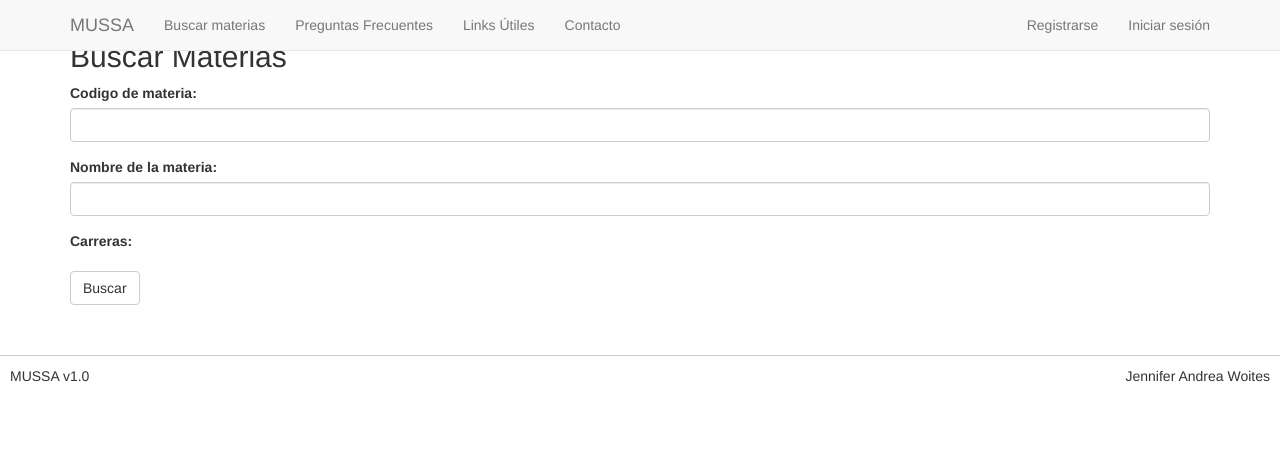
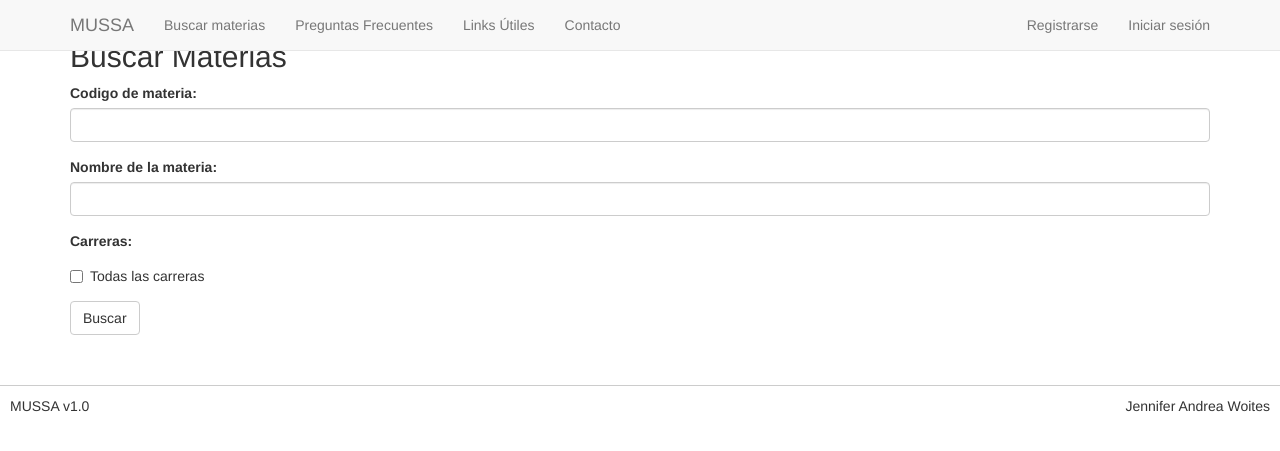
Before and after one commit to jennywoites/MUSSA, a Python web app: template MUSSA_Flask/app/templates/pages/buscar_materias_page.html in a window 1280 px wide. Shown: the top 451 px of the page. Run offline with Jinja, Linux system fonts and the light colour scheme; the template is opened without the code that fills it, so the values that code supplies are empty; some libraries are stand-ins or nearby versions.

Commit message:
#36: Se agrega el checkbox de 'todas las carreras'

```diff
--- a/MUSSA_Flask/app/templates/pages/buscar_materias_page.html
+++ b/MUSSA_Flask/app/templates/pages/buscar_materias_page.html
@@ -105,6 +105,17 @@ function do_request(page, onSucces, onError){
         })
     }
 
+    function change_checkbox_carreras(checkbox) {
+        if (checkbox.name == "check_todas_las_carreras") {
+            checkbox_carrera = $("input:checkbox[name^='carrera-']")
+            checkbox_carrera.each(function(index, e){
+                checkbox_carrera[index].checked = checkbox.checked;
+            })
+        } else {
+            $("input:checkbox[name^='check_todas_las_carreras']")[0].checked = false;
+        }
+    }
+
     </script>
 
         <h2>{%trans%}Buscar Materias{%endtrans%}</h2>
@@ -123,13 +134,19 @@ function do_request(page, onSucces, onError){
             <div class="form-group">
                 <label for="carreras">Carreras:</label>
 
-            {% for carrera in carreras %}
-                <div class="checkbox" id="carrera-{{carrera.codigo}}">
+                <div class="checkbox" id="check_todas_las_carreras">
                     <label>
-                        <input type="checkbox" name="carrera-{{carrera['codigo']}}" value="{{carrera['codigo']}}">{{ carrera['codigo'] }} - {{ carrera['nombre'] }}
+                        <input type="checkbox" onchange="change_checkbox_carreras(this)" name="check_todas_las_carreras">Todas las carreras
                     </label>
-               </div>
-            {% endfor %}
+                </div>
+
+                {% for carrera in carreras %}
+                    <div class="checkbox" id="carrera-{{carrera.codigo}}">
+                        <label>
+                            <input type="checkbox" name="carrera-{{carrera['codigo']}}" onchange="change_checkbox_carreras(this)" value="{{carrera['codigo']}}">{{ carrera['codigo'] }} - {{ carrera['nombre'] }}
+                        </label>
+                    </div>
+                {% endfor %}
 
             </div>
 
```
